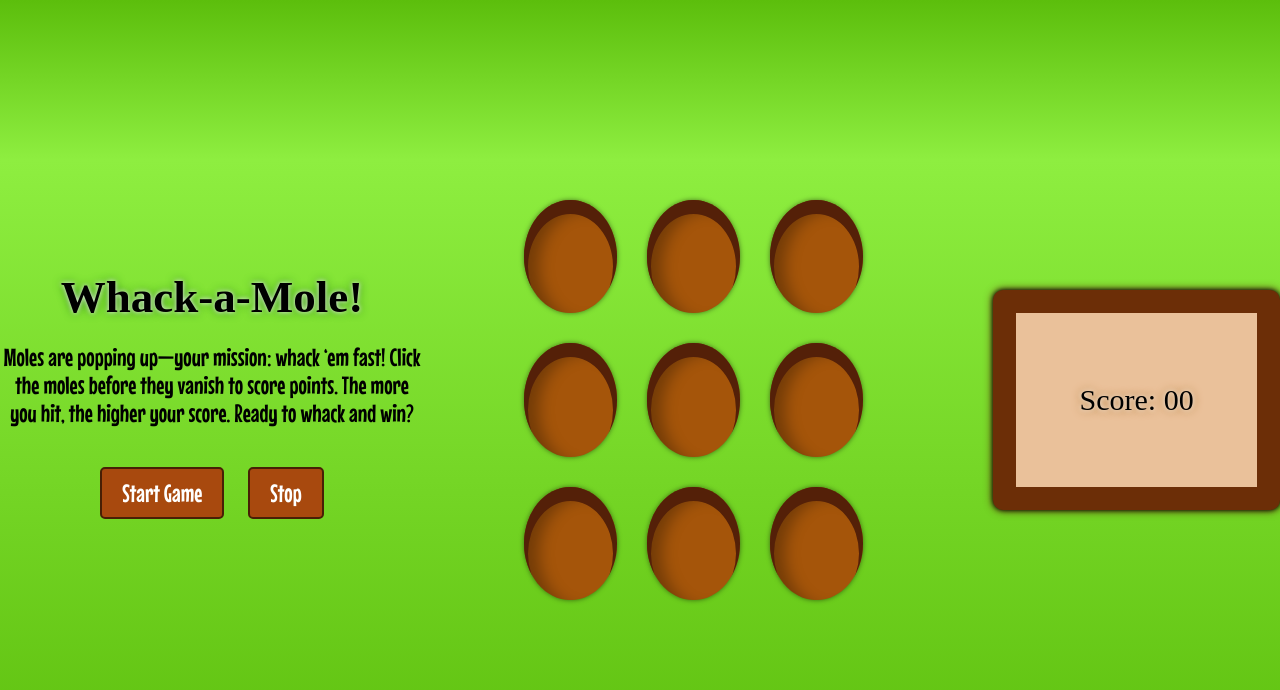
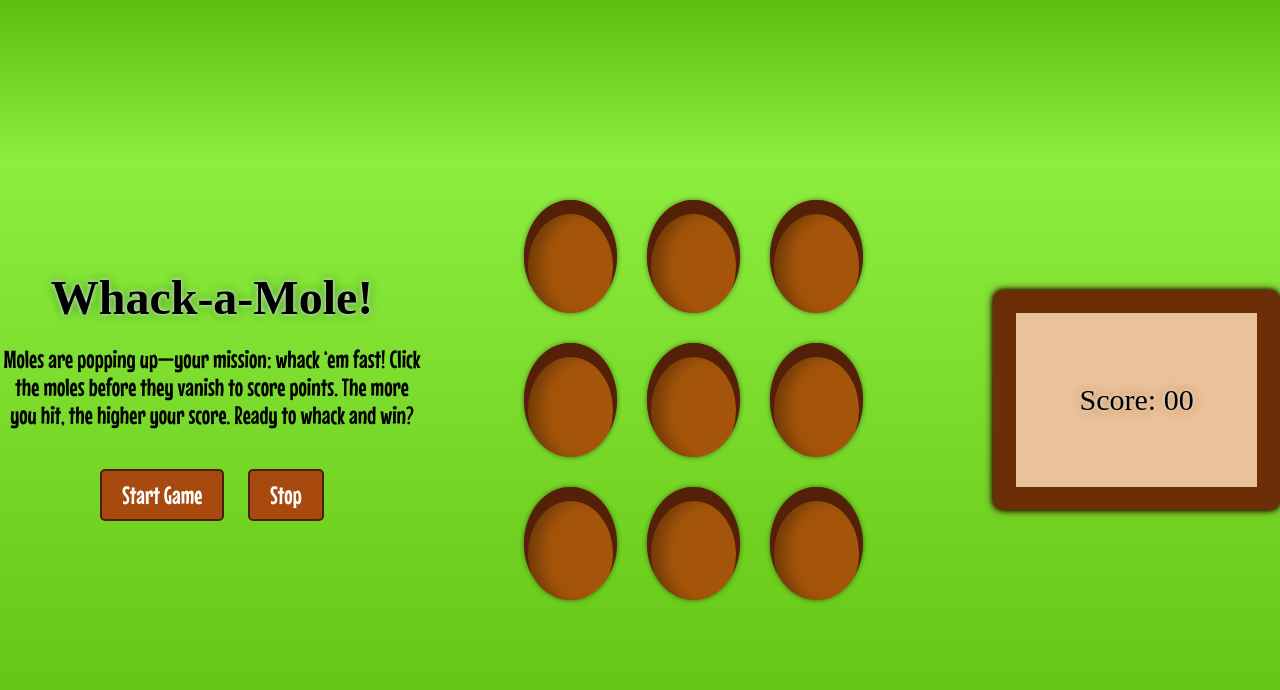
Before and after one commit to Sandraa16012007/whack-a-mole-game, a plain HTML site: page index.html in a window 1280 px wide. In both pictures the pointer is over the element "Whack-a-Mole!". Drawn offline with Linux system fonts and the light colour scheme; a web font is replaced by a local one.

Commit message:
added heading animation

```diff
--- a/styles.css
+++ b/styles.css
@@ -29,6 +29,10 @@ h1{
     font-size: 45px;
     margin-bottom: 20px;
     text-shadow: white 0px 0px 5px, rgb(27, 122, 6) 0px 0px 10px;
+    transition: font-size 0.3s ease;
+}
+h1:hover{
+    font-size: 48px;
 }
 .game-desc{
     font-family: "Mouse Memoirs", sans-serif;
```
